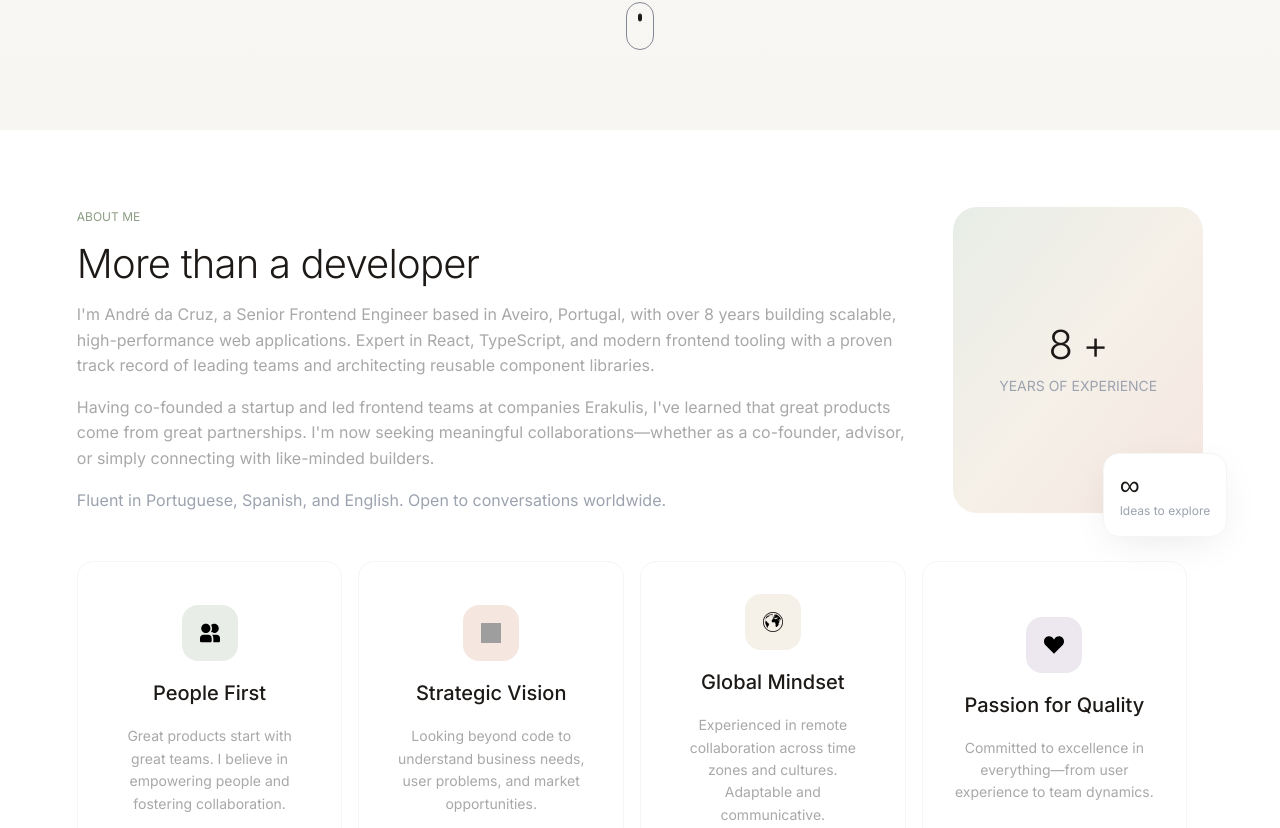
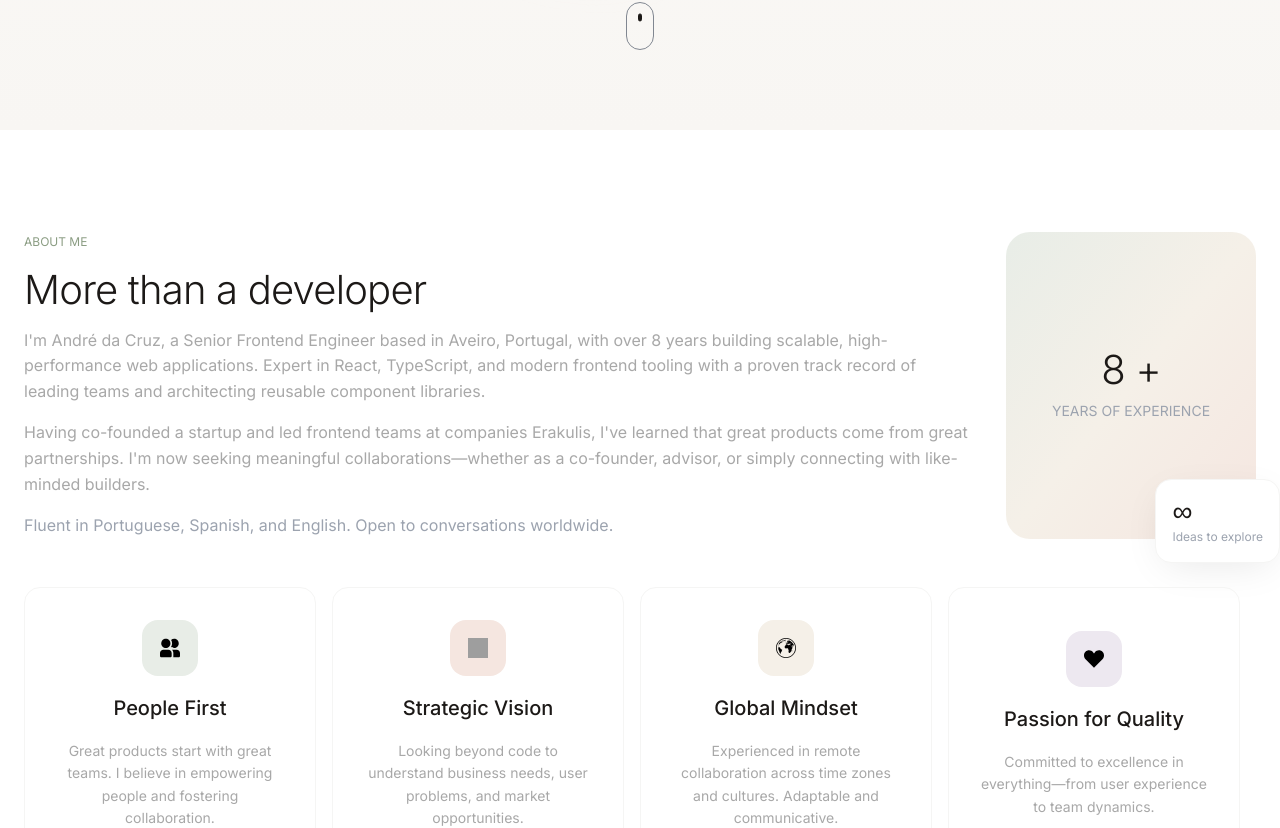
Before and after one commit to AndreVizosodaCruz/andredacruz, a React (Vite) app: page / in a window 1280 px wide. Shown: the part 670-1498 px from the top of the page. Built offline with nearby package versions, Linux system fonts and the light colour scheme; grey boxes are pictures that could not be loaded.

Commit message:
Adjust responsive in Container

```diff
--- a/src/components/atoms/Container/index.tsx
+++ b/src/components/atoms/Container/index.tsx
@@ -20,7 +20,7 @@ const Container = styled(FlexBox) <ContainerProps>`
 
   width: ${({ $variant = 'md' }) => containerWidths[$variant]};
   max-width: 100%;
-  padding: clamp(20px, 6vw, 90px);
+  padding: clamp(56px, 8vw, 128px) 24px;
 
   ${({ $fullHeight }) =>
     $fullHeight
--- a/src/components/atoms/Section/index.tsx
+++ b/src/components/atoms/Section/index.tsx
@@ -1,6 +1,5 @@
 import styled, { css } from 'styled-components';
 import { FlexBox, Container } from '@atoms';
-import { useResponsive } from '@/hooks/useResponsive';
 
 interface SectionProps
   extends React.HTMLAttributes<HTMLDivElement> {
@@ -37,16 +36,11 @@ const Section = ({
   ...rest
 }: React.PropsWithChildren<SectionProps>) => {
 
-  const { breakpoint } = useResponsive();
-
-  const padding = breakpoint === 'desktop' ? '128px 24px' : '96px 24px';
-
   return (
     <SectionWrapper {...rest}>
       <Container
         $variant={$variant}
         $direction="column"
-        $padding={padding}
         $fullHeight={$fullHeight}
       >
         {children}
```
